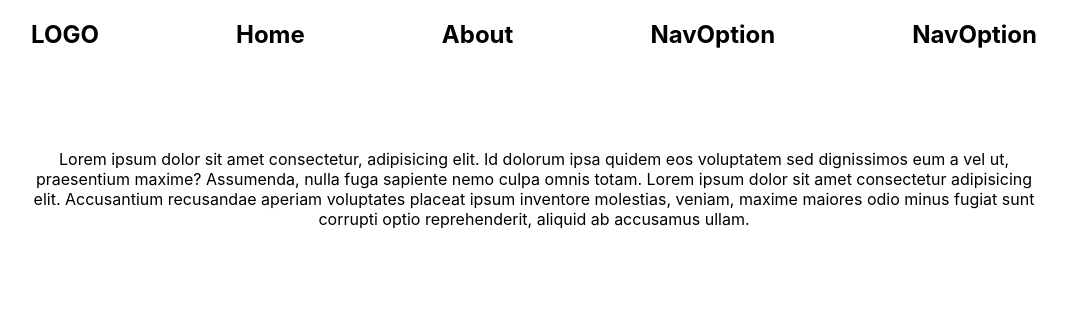
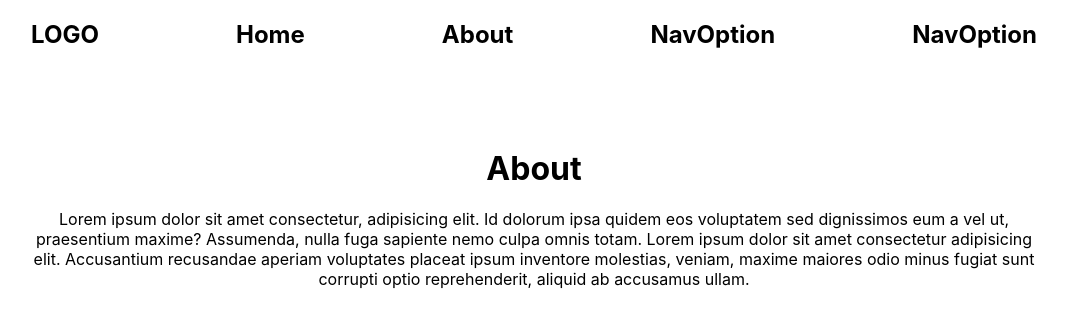
Before and after one commit to zsoliman/movie-suggestor, a React (Create React App) app: page /about in a window 1280 px wide. Shown: the top 326 px of the page, without its empty margins (106-1173 px from the left). Built offline with nearby package versions, Linux system fonts and the light colour scheme.

Commit message:
browserrouter works

```diff
--- a/src/App.js
+++ b/src/App.js
@@ -6,23 +6,21 @@ import About from './components/About';
 function App() {
   return (
     <div className="App">
-      {/*
+
       <BrowserRouter>
         <Routes>
           <Route
             path='/'
             element={<Home />}
           />
-
           <Route
             path='/about'
             element={<About />}
           />
 
         </Routes>
-      </BrowserRouter> */}
+      </BrowserRouter>
 
-      <About />
     </div>
   );
 }
--- a/src/components/About.jsx
+++ b/src/components/About.jsx
@@ -5,6 +5,7 @@ const About = () => {
         <div>
             <Nav />
             <div className="about">
+                <h1>About</h1>
                 <p>Lorem ipsum dolor sit amet consectetur, adipisicing elit. Id dolorum ipsa quidem eos voluptatem sed dignissimos eum a vel ut, praesentium maxime? Assumenda, nulla fuga sapiente nemo culpa omnis totam. Lorem ipsum dolor sit amet consectetur adipisicing elit. Accusantium recusandae aperiam voluptates placeat ipsum inventore molestias, veniam, maxime maiores odio minus fugiat sunt corrupti optio reprehenderit, aliquid ab accusamus ullam.</p>
             </div>
         </div>
```
